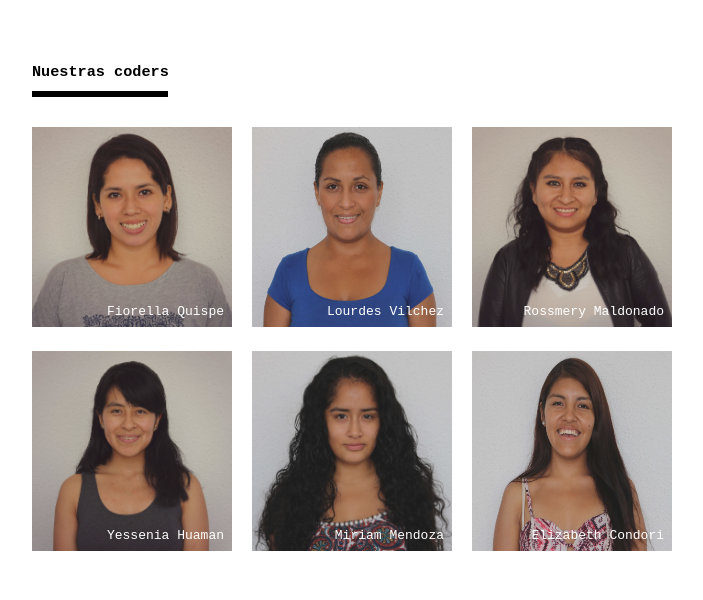
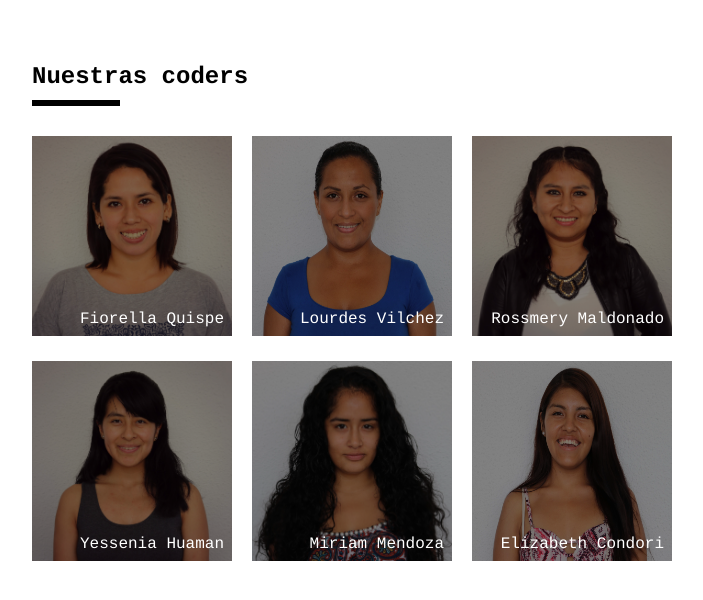
Before and after one commit to StephHiyagon/nuestras_coders, a plain HTML site: page index.html in a window 1280 px wide. Shown: the whole page, without its empty margins (278-981 px from the left). Drawn offline with Linux system fonts and the light colour scheme.

Commit message:
cambios en css, tipografía y opacidad de las imágenes

```diff
--- a/css/main.css
+++ b/css/main.css
@@ -1,16 +1,16 @@
 #principal{
   margin:5% auto;
-  font-family: monospace;
+  font-family: "Courier",serif;
   width: 680px;
 }
 
-h3{
+h2{
   margin-left: 10px;
   margin-bottom: 10px;
 }
 
 #negro{
-  width: 20%;
+  width: 13%;
   line-height: 6px;
   background-color: black;
   margin-left: 10px;
@@ -24,7 +24,7 @@ h3{
   height: 200px;
   margin:10px;
   position: relative;
-  background-color: rgba(0,0,0,0.5);
+  background-color: rgba(0,0,0,1);
 }
 
 img{
@@ -33,7 +33,7 @@ img{
   position: absolute;
   top:0;
   left:0;
-  opacity:0.8;
+  opacity:0.6;
 }
 
 
--- a/js/app.js
+++ b/js/app.js
@@ -1,22 +1,14 @@
-window.addEventListener('load',function(){
+window.addEventListener("DOMContentLoaded",function(){
   var body=document.getElementsByTagName('body')[0];
   var section1=document.createElement('section');
   section1.setAttribute('id','principal');
-  var title=document.createElement("h3");
+  var title=document.createElement("h2");
   var text=document.createTextNode("Nuestras coders");
   var divNegro=document.createElement("div");
   divNegro.setAttribute('id','negro');
   var textNegro=document.createTextNode("-");
-  var coders=[
-    {nombre: "Fiorella Quispe"},
-    {nombre:"Lourdes Vilchez"},
-    {nombre:"Rossmery Maldonado"},
-    {nombre:"Yessenia Huaman"},
-    {nombre:"Miriam Mendoza"},
-    {nombre:"Elizabeth Condori"},
-  ];
+  var coders=[{nombre: "Fiorella Quispe"},{nombre:"Lourdes Vilchez"},{nombre:"Rossmery Maldonado"},{nombre:"Yessenia Huaman"},{nombre:"Miriam Mendoza"},{nombre:"Elizabeth Condori"}];
   var tamano=coders.length;
-  console.log(tamano);
   var section2=document.createElement('section');
   section2.setAttribute('class','fotos');
   var fragment=document.createDocumentFragment();
@@ -25,7 +17,6 @@ window.addEventListener('load',function(){
     divFoto.setAttribute('class','coder');
     var img=document.createElement('img');
     img.src="images/" + coders[i].nombre + ".png";
-    console.log(img.src);
     img.alt= coders[i].nombre;
     var span=document.createElement('span');
     span.innerHTML=coders[i].nombre;
@@ -33,9 +24,8 @@ window.addEventListener('load',function(){
     divFoto.appendChild(img);
     divFoto.appendChild(span);
     fragment.appendChild(divFoto);
-    section2.appendChild(fragment);
-  }
-
+    }
+  section2.appendChild(fragment);
   divNegro.appendChild(textNegro);
   title.appendChild(text);
   section1.appendChild(title);
@@ -43,33 +33,3 @@ window.addEventListener('load',function(){
   section1.appendChild(section2);
   body.appendChild(section1);
 })
-
-// function grid(){
-//   var coders=[
-//     {nombre: "Fiorella Quispe"},
-//     {nombre:"Lourdes Vilchez"},
-//     {nombre:"Rossmery Maldonado"},
-//     {nombre:"Yessenia Huaman"},
-//     {nombre:"Miriam Mendoza"},
-//     {nombre:"Elizabeth Condori"},
-//   ];
-//   var tamano=coders.length;
-//   console.log(tamano);
-//   var section2=document.createElement('section');
-//   section2.setAttribute('class','fotos');
-//   for(var i=0; i< tamano;i++){
-//     var divFoto=document.createElement('div');
-//     divFoto.setAttribute('class','coder');
-//     var img=document.createElement('img');
-//     img.src="images/" + coders[i].nombre + ".png";
-//     console.log(img.src);
-//     img.alt= coders[i].nombre;
-//     var span=document.createElement('span');
-//     span.innerHTML=coders[i].nombre;
-//
-//     divFoto.appendChild(img);
-//     divFoto.appendChild(span);
-//     section2.appendChild(divFoto);
-//   }
-//     section1.appendChild(section2);
-// }
```
Also changed, not shown: index.html (+0 -24 lines).
